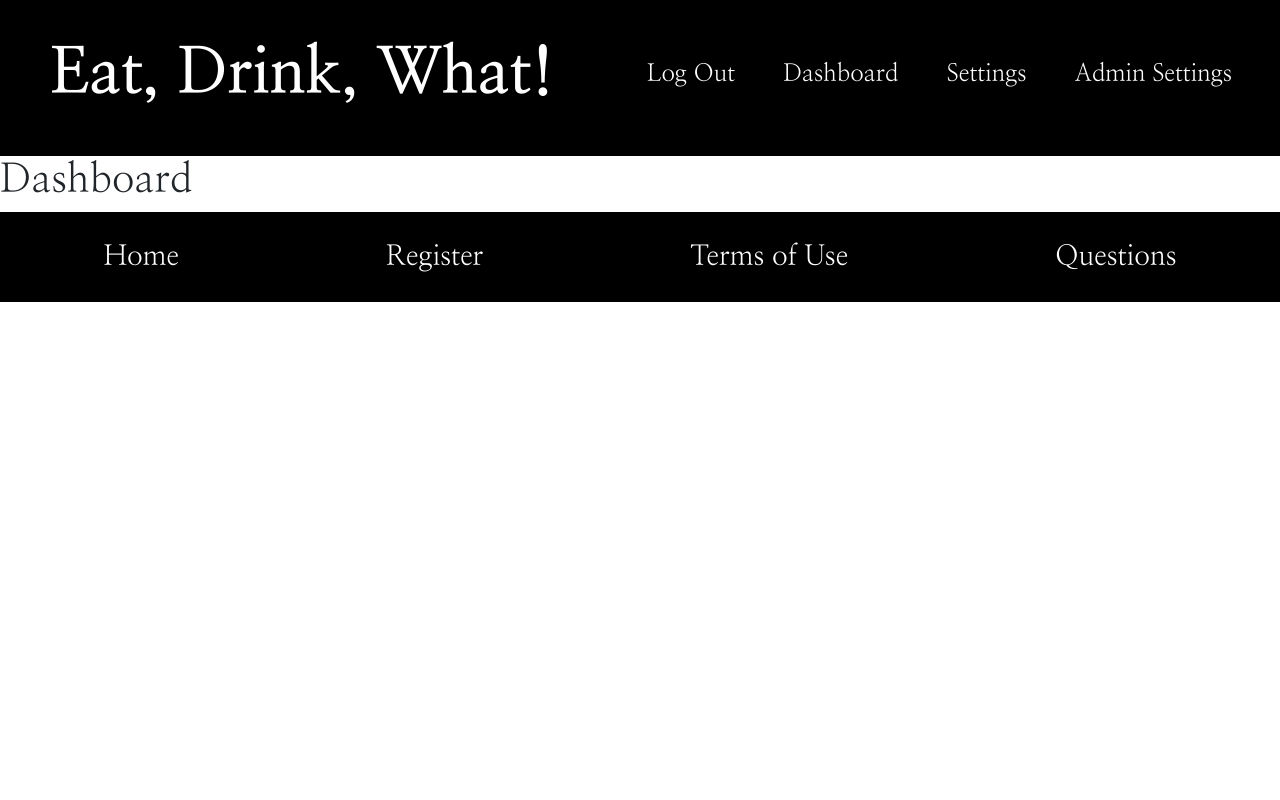
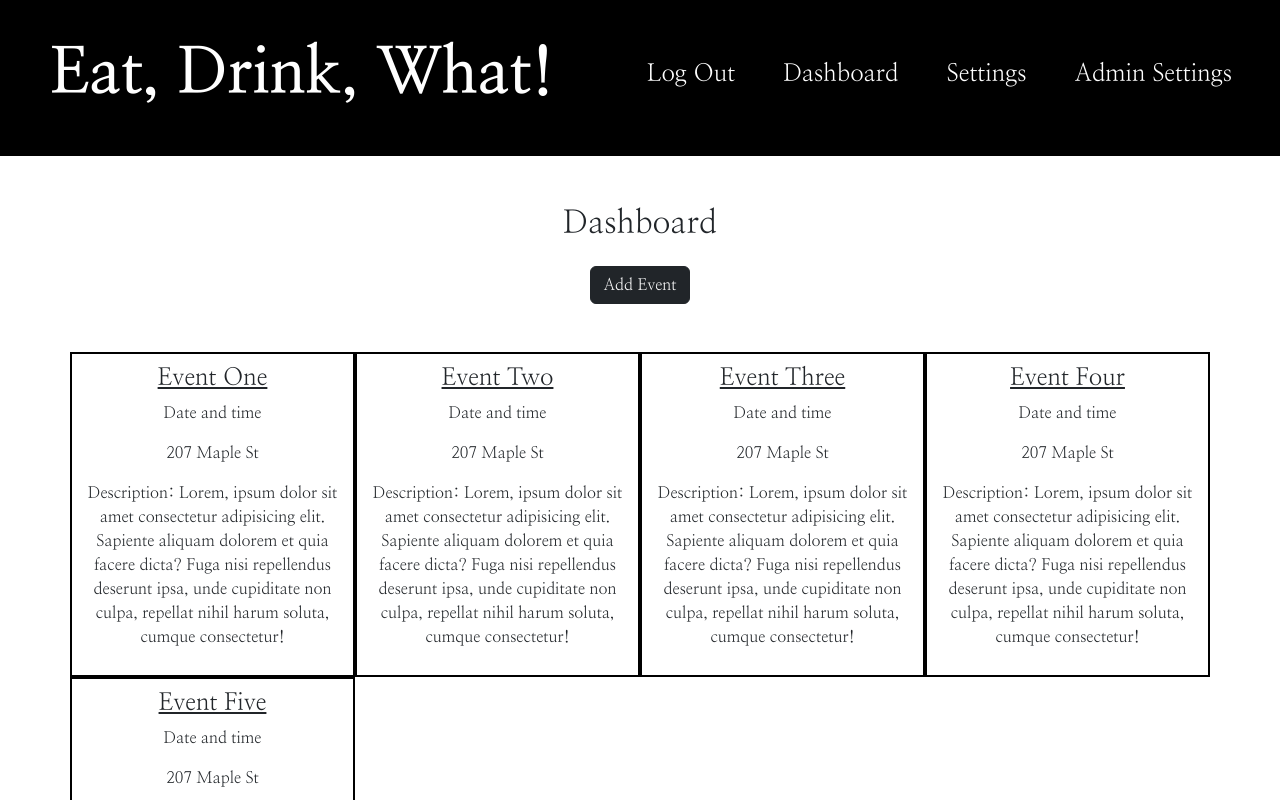
Before and after one commit to bluedragonscales/events-bulletin-app, a Vue app in the folder front-end/: page /dashboard in a window 1280 px wide. Shown: the top 800 px of the page. Built offline with nearby package versions, Linux system fonts and the light colour scheme; what @meforma/vue-toaster would draw is missing.

Commit message:
added dummy event data

```diff
--- a/front-end/src/components/main/UserDashboard.vue
+++ b/front-end/src/components/main/UserDashboard.vue
@@ -1,3 +1,36 @@
 <template>
-    <h1>Dashboard</h1>
+    <div class="container text-center">
+
+        <h2 class="mt-5 text-center">Dashboard</h2>
+
+        <button class="btn btn-dark mt-3 mb-5">Add Event</button>
+
+        <section class="row">
+            <event-block :eventData="events"></event-block>
+        </section>
+    </div>
 </template>
+
+
+
+<script>
+    import EventBlock from '../utils/EventCard.vue';
+
+    export default {
+        components: {
+            EventBlock
+        },
+        data() {
+            return {
+                events: [
+                    {title: 'Event One', address: '207 Maple St'},
+                    {title: 'Event Two', address: '207 Maple St'},
+                    {title: 'Event Three', address: '207 Maple St'},
+                    {title: 'Event Four', address: '207 Maple St'},
+                    {title: 'Event Five', address: '207 Maple St'},
+                ]
+            }
+        }
+    }
+
+</script>
--- a/front-end/src/components/utils/EventCard.vue
+++ b/front-end/src/components/utils/EventCard.vue
@@ -1,5 +1,40 @@
 <template>
 
-    <!-- BOOTSTRAP CARDS AND VUE JS COURSE GAMESPOT HOME CARDS -->
+    <article class="col-lg-3 col-sm-12" v-for="(event, index) in eventData" :key="index">
+        <h4>{{event.title}}</h4>
+        <p>Date and time</p>
+        <p>{{event.address}}</p>
+        <p>Description: Lorem, ipsum dolor sit amet consectetur adipisicing elit. Sapiente aliquam dolorem et quia facere dicta? Fuga nisi repellendus deserunt ipsa, unde cupiditate non culpa, repellat nihil harum soluta, cumque consectetur!</p>
+    </article>
+
+    <!-- If the event is today then reverse colors: black background and white text. -->
 
 </template>
+
+
+
+
+<script>
+
+    export default {
+        props: ['eventData']
+    }
+
+</script>
+
+
+
+
+<style scoped>
+
+    article {
+        border: 2px solid black;
+        padding: 10px;
+        text-align: center;
+    }
+
+    h4 {
+        text-decoration: underline;
+    }
+
+</style>
```
